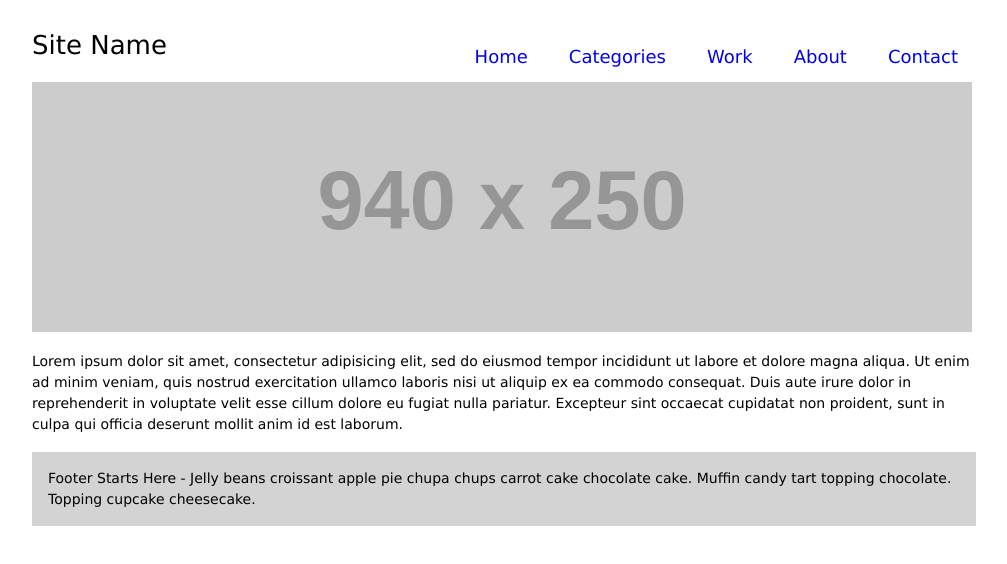
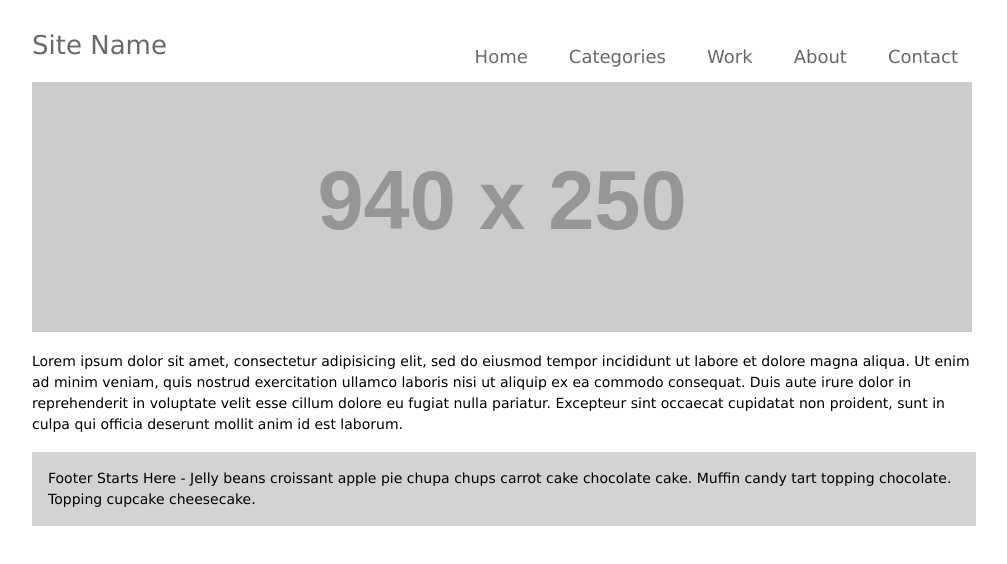
Before and after one commit to shanricciardi/base, a plain HTML site: page index.html in a window 1280 px wide. Shown: the whole page, without its empty margins (136-1143 px from the left). Drawn offline with nearby package versions, Linux system fonts and the light colour scheme; files that its build step writes are made by us from their sources; placeholder pictures from the web are drawn by us.

Commit message:
added some link styling

```diff
--- a/index.html
+++ b/index.html
@@ -32,7 +32,7 @@
 
 <header>
 	<div class="logo">
-		<h1>Site Name</h1>
+		<h1><a href="#">Site Name</a></h1>
 	</div>
 		<nav class="pagenav">
 			<ul id="menu">
--- a/sass/screen.scss
+++ b/sass/screen.scss
@@ -21,6 +21,13 @@ body {
 }
 h1 {font-size: 1.625em}
 p { font-size: 0.875em; line-height: 1.509375em;}
+a {
+	text-decoration: none;
+	color:dimgrey;
+	&:hover{
+		color:red;
+	}
+}
 header{ padding:$grid-padding * 2 0;}
 .pagenav {
 	ul {
```
Also changed, not shown: css/screen.css, 1 other file.
